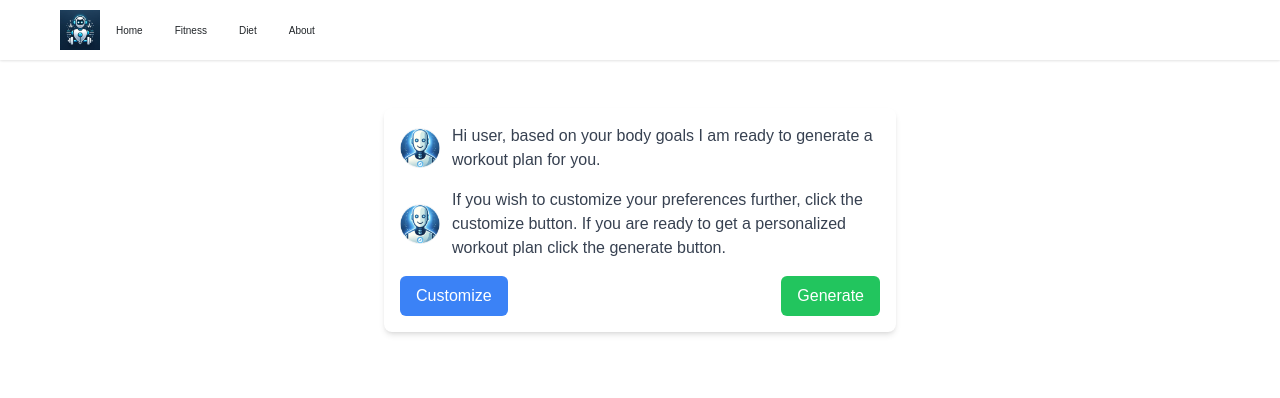
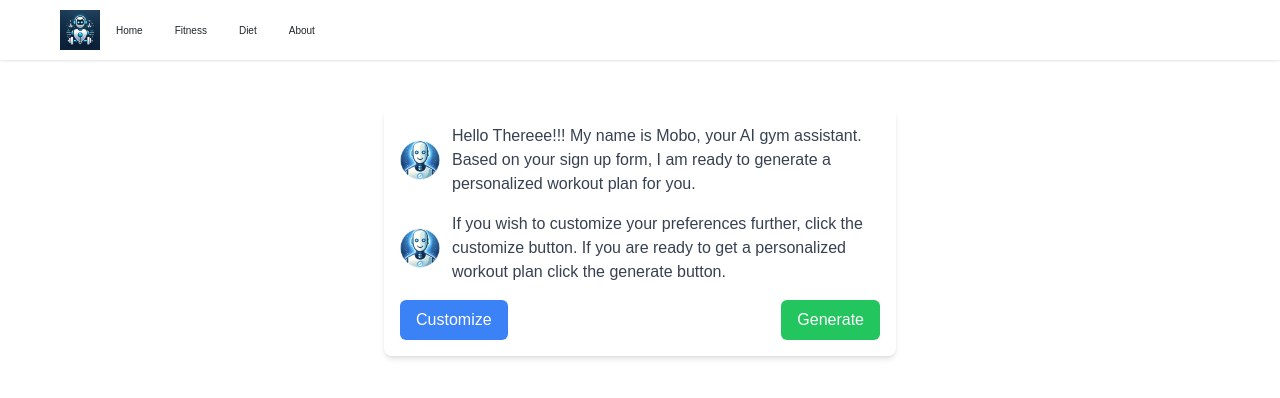
Before and after one commit to davidisinta/chesco, a React (Create React App) app in the folder chesco-client/: page /generateFitness in a window 1280 px wide. Shown: the top 398 px of the page. Built offline with nearby package versions, Linux system fonts and the light colour scheme.

Commit message:
more styling

```diff
--- a/chesco-client/src/routes/generateFitness.jsx
+++ b/chesco-client/src/routes/generateFitness.jsx
@@ -25,7 +25,9 @@ const GenerateFitness = () => {
       </div>
     </div>
     <div className="chatbot-text ml-3 text-gray-700">
-      <p>Hi user, based on your body goals I am ready to generate a workout plan for you.</p>
+      <p>Hello Thereee!!! My name is Mobo, your AI gym
+        assistant. Based on your sign up form,
+        I am ready to generate a personalized workout plan for you.</p>
     </div>
   </div>
 
```
